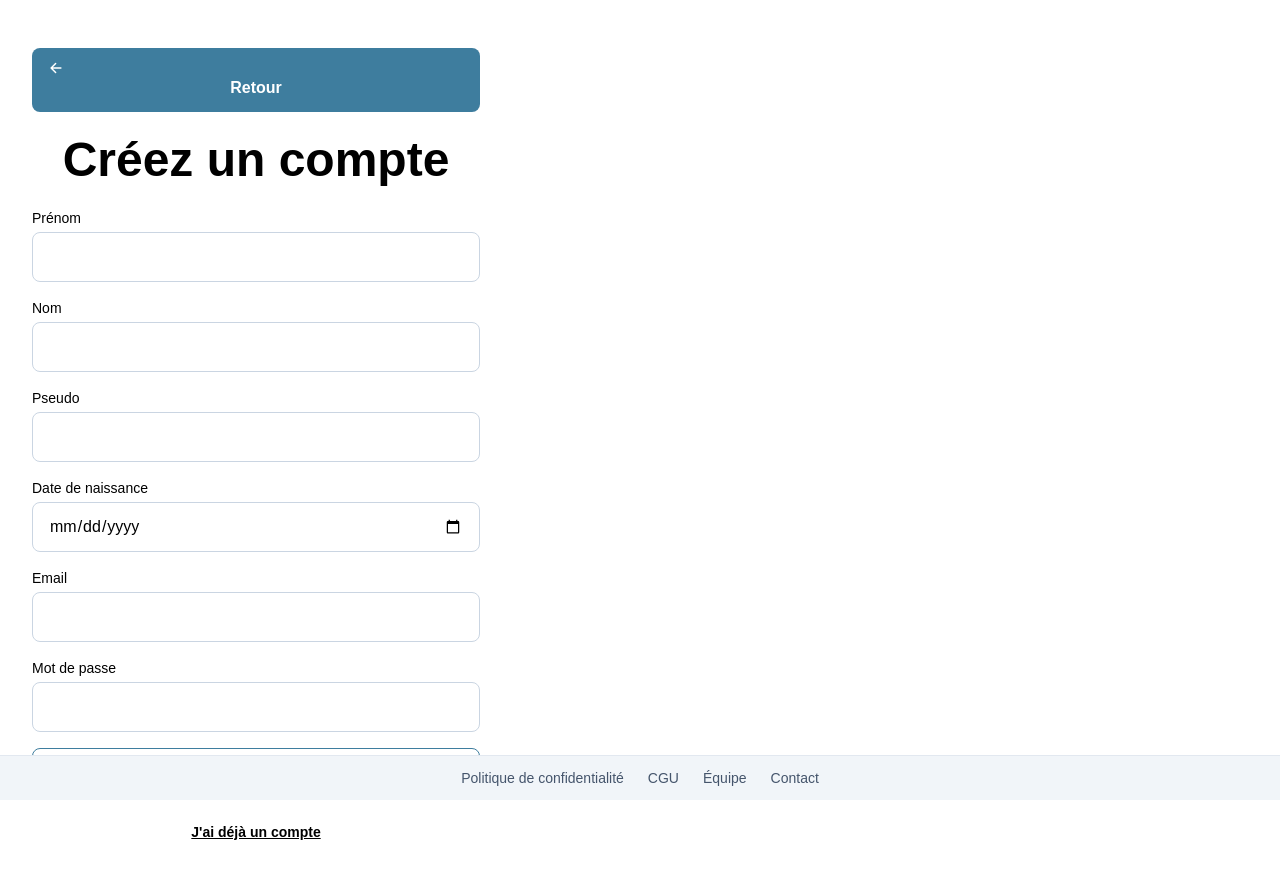
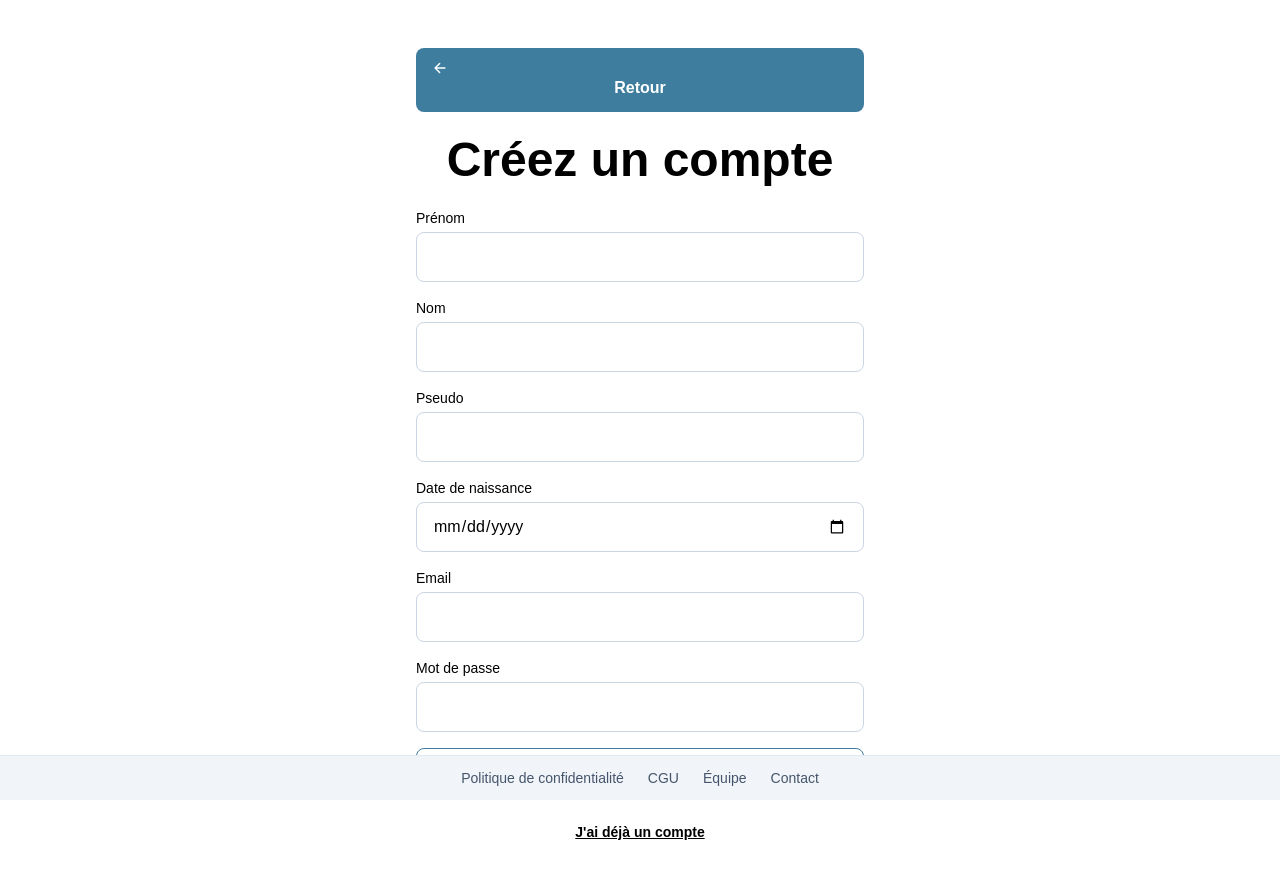
Before and after one commit to Jayleeva/42transcendence, a Next.js app in the folder frontend/: page /register in a window 1280 px wide. Shown: the top 878 px of the page. Built offline with nearby package versions, Linux system fonts and the light colour scheme; a web font is replaced by a local one.

Commit message:
Fixed : conflict resolution + add alternative back button

```diff
--- a/frontend/app/login/page.tsx
+++ b/frontend/app/login/page.tsx
@@ -1,30 +1,33 @@
 import Link from 'next/link';
 import Button from '@/components/ui/Button';
+import BackButton from '@/components/layout/BackButton';
 import Form from '@/components/features/form/Form';
 
 export default function Page() {
   const values = [
     {
-      id:"email",
-      name:"email",
-      type:"email",
-      label:"Email"
+      id: "email",
+      name: "email",
+      type: "email",
+      label: "Email"
     },
     {
-      id:"password",
-      name:"password",
-      type:"password",
-      label:"Mot de passe"
+      id: "password",
+      name: "password",
+      type: "password",
+      label: "Mot de passe"
     }
   ];
+
   return (
     <main className="flex min-h-screen items-center justify-center px-6 py-12">
       <div className="flex w-full max-w-md flex-col gap-6">
-            <h2 className="font-display text-5xl font-bold text-center">
+        <BackButton />
+        <h1 className="font-display text-5xl font-bold text-center">
           Connectez-vous
-            </h2>
+        </h1>
 
-            <Button>Se connecter avec votre login 42</Button>
+        <Button type="button">Se connecter avec votre login 42</Button>
 
         <div className="flex items-center gap-4">
           <hr className="flex-1 border-slate-300" />
@@ -32,9 +35,10 @@ export default function Page() {
           <hr className="flex-1 border-slate-300" />
         </div>
 
-            <Form inputs={values} />
-
-            <Button type="submit" variant="outline">Se connecter</Button>
+        <Form
+          inputs={values}
+          conf={{ type: "submit", variant: "outline", name: "Se connecter" }}
+        />
 
         <p className="text-center text-sm">
           Pas de compte ?{' '}
@@ -46,5 +50,3 @@ export default function Page() {
     </main>
   );
 }
-
-// attention , logique du boutton a modifier ds form.tsx pour que ca marche
--- a/frontend/app/register/page.tsx
+++ b/frontend/app/register/page.tsx
@@ -51,9 +51,8 @@ export default function Page() {
   } as const;
 
   return (
-    <main className="min-h-screen px-6 py-12 md:px-8 max-w-7xl mx-auto">
-        {/* COLONNE */}
-        <div className="flex max-w-md flex-col gap-6">
+    <main className="flex min-h-screen items-center justify-center px-6 py-12">
+      <div className="flex w-full max-w-md flex-col gap-6">
           <BackButton />
           <h2 className="font-display text-5xl font-bold text-center">
             Créez un compte
```
Also changed, not shown: frontend/components/layout/BackButton.tsx (+25 -0 lines). Lines whose indentation alone changed are shown as unchanged.
